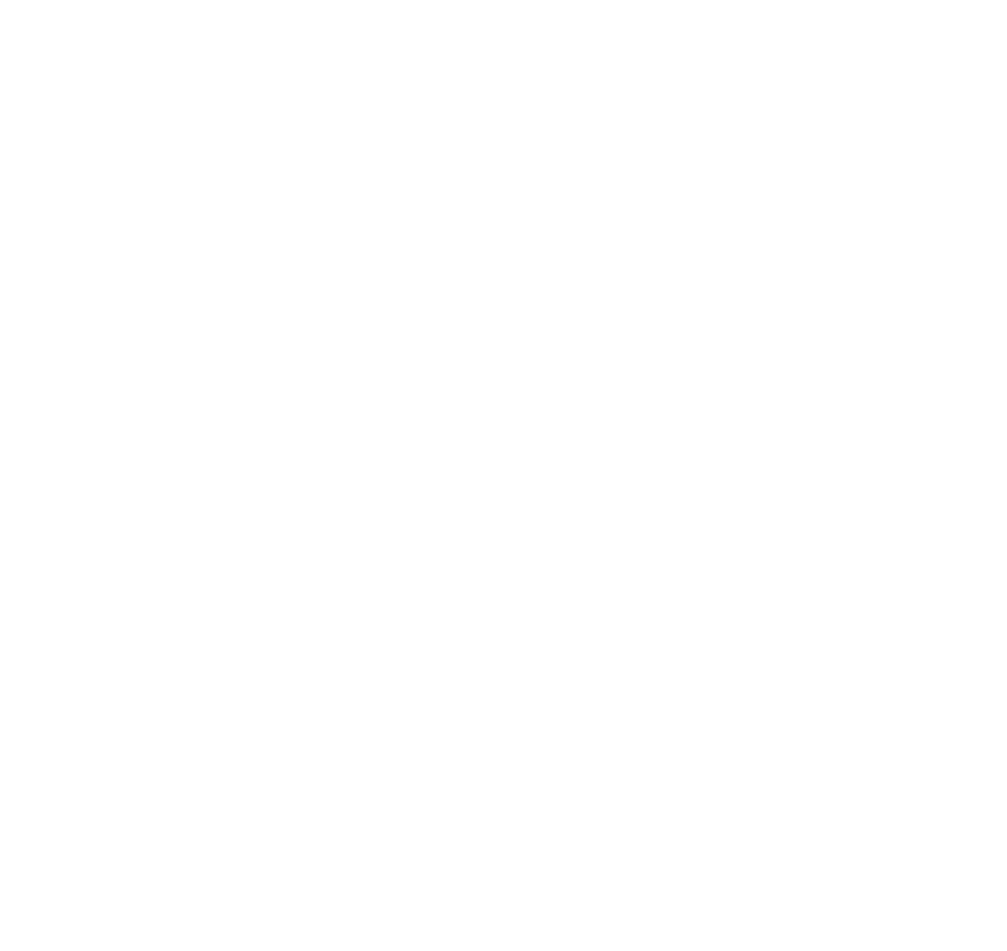
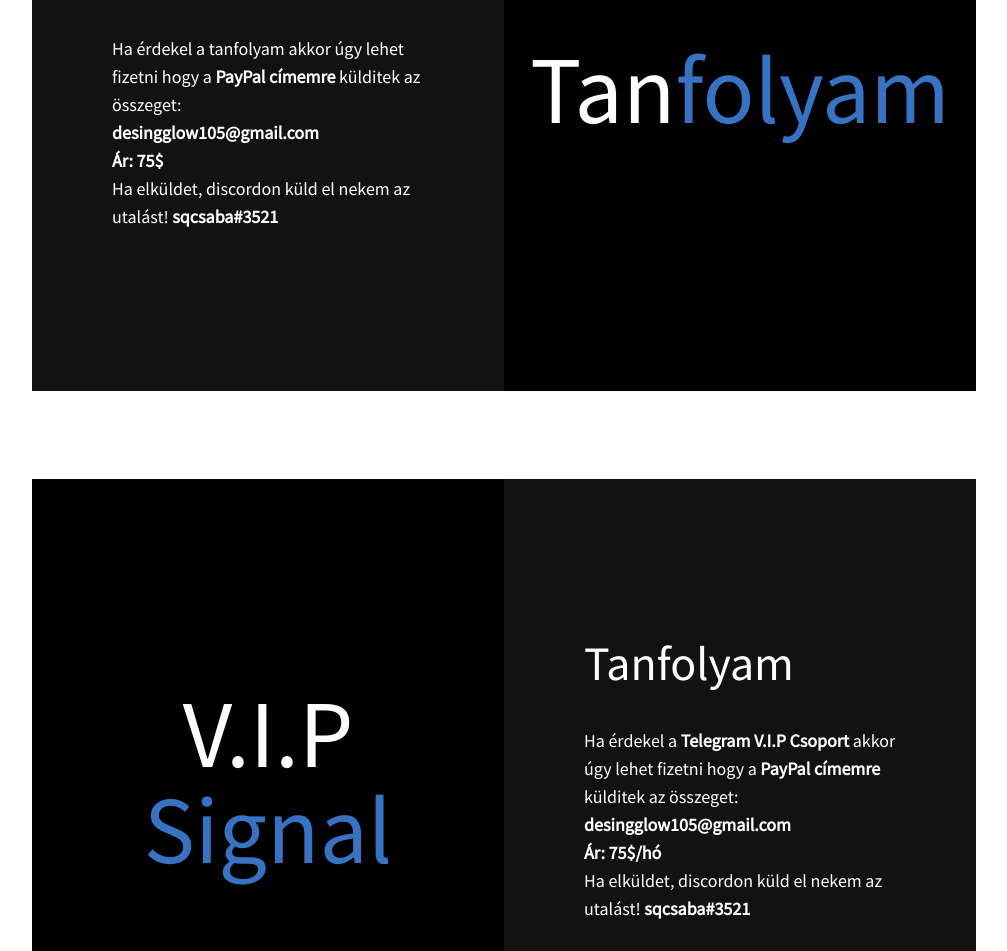
Before and after one commit to baxy5/gardenfxlife, a Next.js app: page / in a window 1280 px wide. Shown: the part 1441-2392 px from the top of the page, without its empty margins (136-1143 px from the left). Before the commit the page ends 1428 px from the top, so only its background shows below. Built offline with nearby package versions, Linux system fonts and the light colour scheme.

Commit message:
home page design

```diff
--- a/pages/index.js
+++ b/pages/index.js
@@ -20,6 +20,50 @@
           </p>
         </div>
       </div>
+
+      <div className="grid grid-cols-none md:grid-cols-2 gap-0 text-center text-white lg:px-40 lg:py-10 m-2">
+        <div className="bg-[#121212] text-start py-10 px-10 lg:py-40 lg:px-20">
+          <h1 className="text-4xl md:text-5xl">Tanfolyam</h1>
+          <p className="text-lg md:text-lg mt-10">
+            Ha érdekel a tanfolyam akkor úgy lehet fizetni hogy a
+            <b> PayPal címemre </b>
+            külditek az összeget:
+            <br />
+            <b>
+              desingglow105@gmail.com <br /> Ár: 75$
+            </b>
+            <br />
+            Ha elküldet, discordon küld el nekem az utalást! <b>sqcsaba#3521</b>
+          </p>
+        </div>
+        <div className="bg-black flex justify-center items-center p-10 h-96 md:min-h-full">
+          <h1 className="text-5xl lg:text-8xl">
+            Tan<span className="text-[#3872C3]">folyam</span>
+          </h1>
+        </div>
+      </div>
+
+      <div className="grid grid-cols-none md:grid-cols-2 gap-0 text-center text-white lg:px-40 lg:py-10 m-2">
+        <div className="bg-black flex justify-center items-center p-10 h-96 md:min-h-full">
+          <h1 className="text-5xl lg:text-8xl">
+            V.I.P<span className="text-[#3872C3]"> Signal</span>
+          </h1>
+        </div>
+        <div className="bg-[#121212] text-start py-10 px-10 lg:py-40 lg:px-20">
+          <h1 className="text-4xl md:text-5xl">Tanfolyam</h1>
+          <p className="text-lg md:text-lg mt-10">
+            Ha érdekel a <b>Telegram V.I.P Csoport</b> akkor úgy lehet fizetni
+            hogy a<b> PayPal címemre </b>
+            külditek az összeget:
+            <br />
+            <b>
+              desingglow105@gmail.com <br /> Ár: 75$/hó
+            </b>
+            <br />
+            Ha elküldet, discordon küld el nekem az utalást! <b>sqcsaba#3521</b>
+          </p>
+        </div>
+      </div>
     </div>
   );
 }
```
